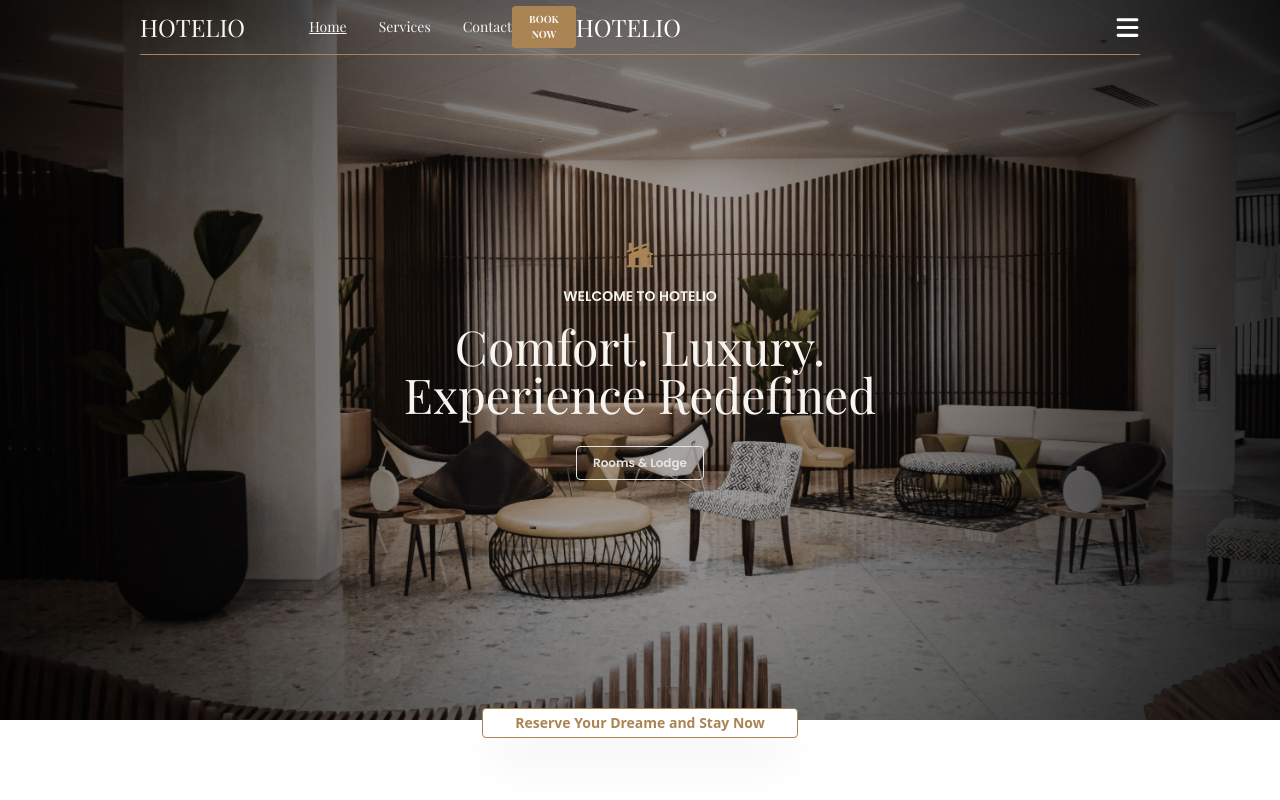
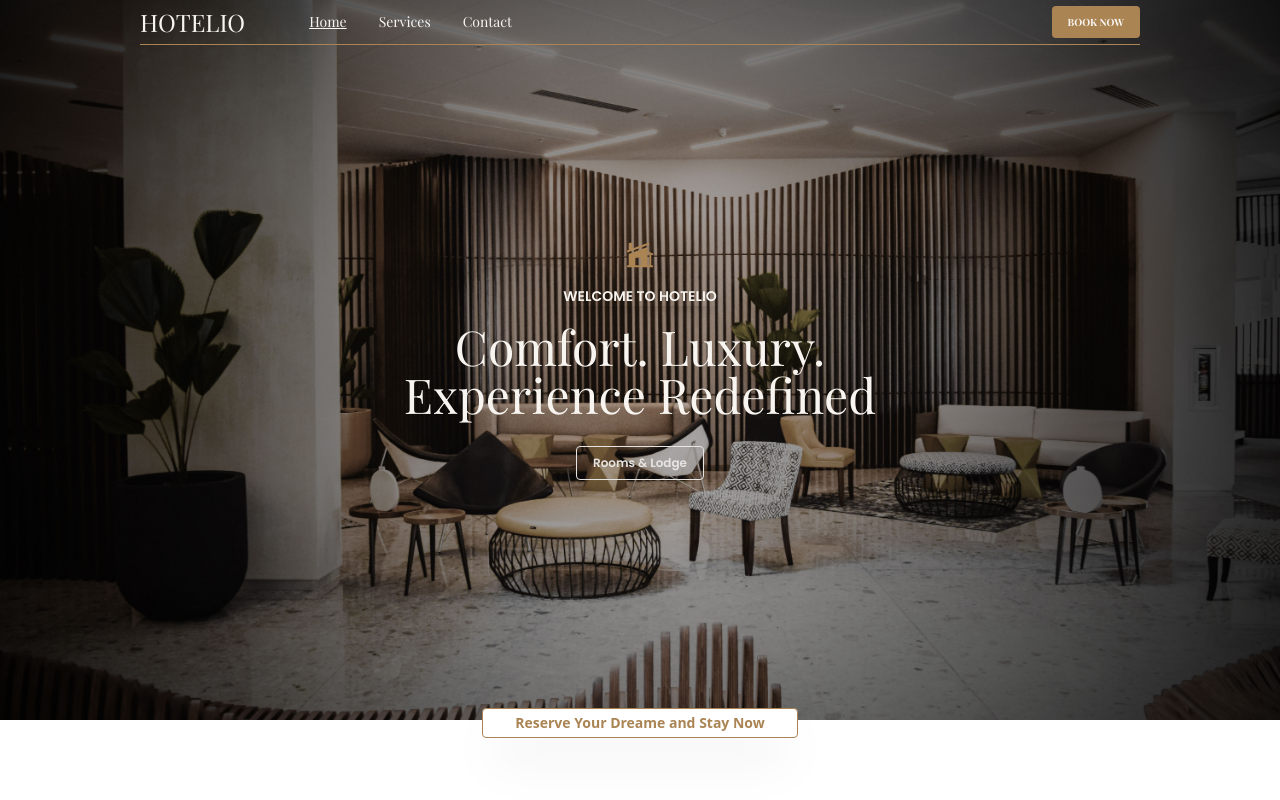
Before and after one commit to Mr-armanalam/hotel-management, a React (Vite) app: page / in a window 1280 px wide. Shown: the top 800 px of the page. Built offline with nearby package versions, Linux system fonts and the light colour scheme; a web font is replaced by a local one.

Commit message:
bug fixes in mob-nav

```diff
--- a/src/modules/navbar/components/mobile-nav.jsx
+++ b/src/modules/navbar/components/mobile-nav.jsx
@@ -7,7 +7,7 @@ const MobileNav = ({ isActive }) => {
     const [isToggle, setisToggle] = useState(false);
 
   return (
-    <div className="flex text-white relative items-center w-full justify-between sm:hidde">
+    <div className="flex text-white relative items-center w-full justify-between sm:hidden">
       <a href="/" className={`text-2xl`}>
         HOTELIO
       </a>
```
